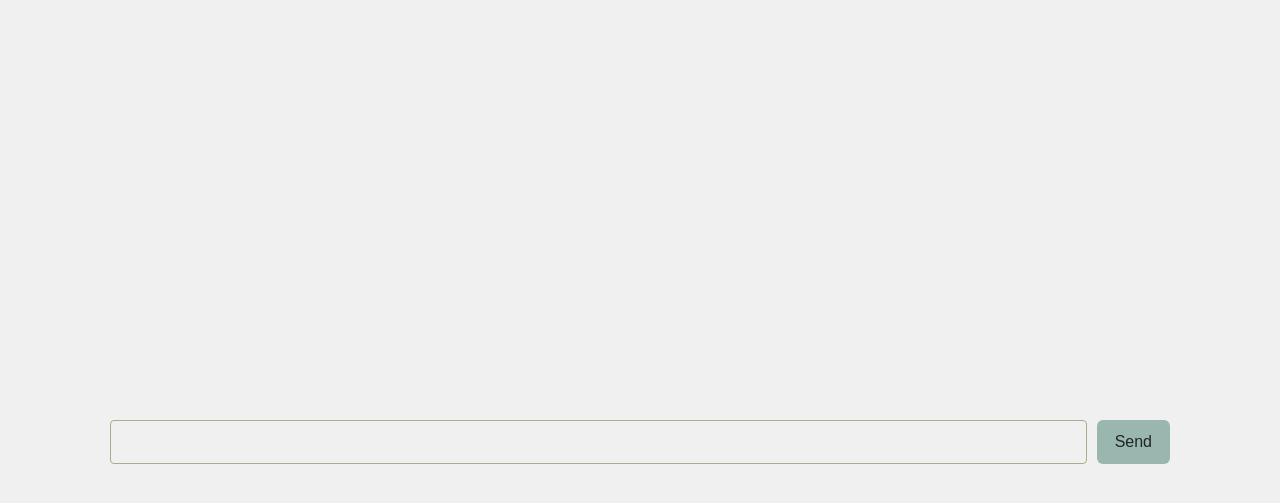
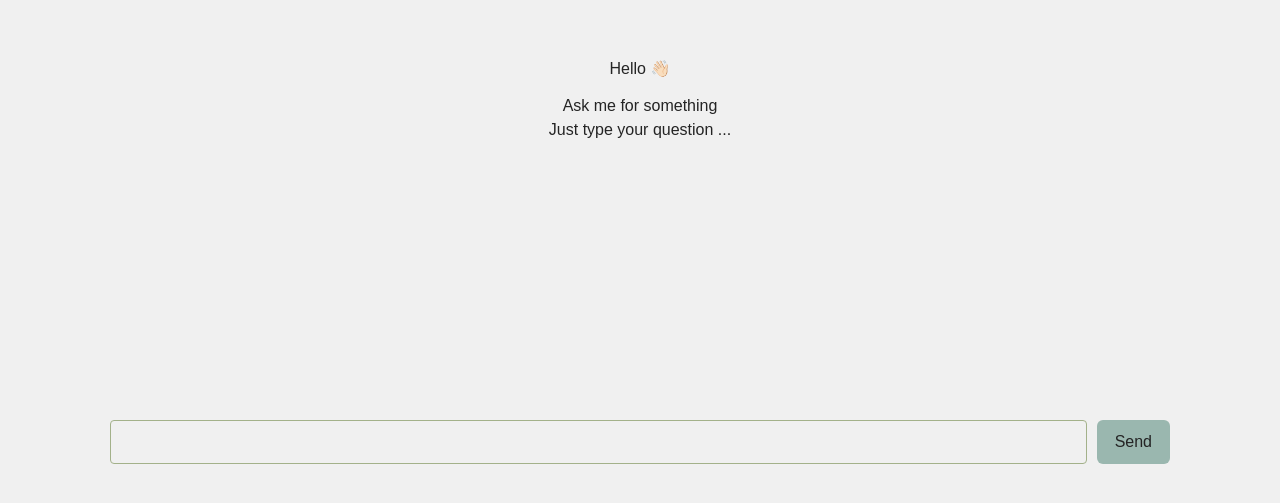
Before and after one commit to veremey/chatter-ai, a React (Vite) app: page / in a window 1280 px wide. Shown: the part 271-774 px from the top of the page. Built offline with nearby package versions, Linux system fonts and the light colour scheme.

Commit message:
added default screen

```diff
--- a/src/App.jsx
+++ b/src/App.jsx
@@ -5,6 +5,7 @@ import { Loader } from "./assets/components/Loader/Loader"
 import { useThemeDetector } from "./assets/hooks/useThemeDetector"
 
 import "./App.scss"
+import { Hello } from "./assets/components/Hello/Hello"
 
 function App() {
 	const [data, setData] = useState()
@@ -26,6 +27,7 @@ function App() {
 	}, [])
 
 	useEffect(() => {
+		console.log(chat, " - data") // TODO: remove
 		if (chat.length > 0) {
 			scrollToElement()
 		}
@@ -63,6 +65,7 @@ function App() {
 
 	return (
 		<div className='chat'>
+			{chat.length < 1 && <Hello />}
 			<div className='chat__messages'>
 				{chat.map((item, index) => (
 					<div
--- a/src/App.scss
+++ b/src/App.scss
@@ -1,4 +1,5 @@
 @import "./assets/styles/reset.css";
+@import "./assets/styles/variables.css";
 
 :root {
 	display: flex;
@@ -19,30 +20,6 @@
 
 	--loader-color-1: #43a9c0;
 	--loader-color-2: #bfd30b;
-}
-
-@media (prefers-color-scheme: dark) {
-	:root {
-		--background-color: #242424;
-		--background-answer-color: #393e41;
-		--text-color: #f0f0f0;
-		--text-hover-color: #393e41;
-		--border-color: #44bba4;
-		--button-background-color: #44bba4;
-		--button-hover-background-color: #e7bb41;
-	}
-}
-
-@media (prefers-color-scheme: light) {
-	:root {
-		--background-color: #f0f0f0;
-		--background-answer-color: #dae6d6;
-		--text-color: #242424;
-		--text-hover-color: #393e41;
-		--border-color: #a3b18a;
-		--button-background-color: #9ab7af;
-		--button-hover-background-color: #fb8500;
-	}
 }
 
 * {
@@ -106,6 +83,7 @@ pre {
 }
 
 .chat {
+	position: relative;
 	display: flex;
 	flex-direction: column;
 
--- /dev/null
+++ b/src/assets/components/Hello/Hello.jsx
@@ -0,0 +1,9 @@
+import styles from "./Hello.module.scss"
+
+export const Hello = () => (
+	<div className={styles.hello}>
+		<h2 className={styles.hello__title}>Hello 👋🏻</h2>
+		<p className={styles.hello__description}>Ask me for something</p>
+		<p className={styles.hello__description}>Just type your question ... </p>
+	</div>
+)
--- /dev/null
+++ b/src/assets/components/Hello/Hello.module.scss
@@ -0,0 +1,18 @@
+@import "../../styles/variables.css";
+
+.hello {
+	position: absolute;
+	top: 50%;
+	left: 50%;
+	transform: translate(-50%, -50%);
+	text-align: center;
+
+	&__title {
+		color: var(--text-color);
+		margin-bottom: 0.8em;
+	}
+
+	&__description {
+		color: var(--text-color);
+	}
+}
--- /dev/null
+++ b/src/assets/styles/variables.css
@@ -0,0 +1,23 @@
+@media (prefers-color-scheme: dark) {
+	:root {
+		--background-color: #242424;
+		--background-answer-color: #393e41;
+		--text-color: #f0f0f0;
+		--text-hover-color: #393e41;
+		--border-color: #44bba4;
+		--button-background-color: #44bba4;
+		--button-hover-background-color: #e7bb41;
+	}
+}
+
+@media (prefers-color-scheme: light) {
+	:root {
+		--background-color: #f0f0f0;
+		--background-answer-color: #dae6d6;
+		--text-color: #242424;
+		--text-hover-color: #393e41;
+		--border-color: #a3b18a;
+		--button-background-color: #9ab7af;
+		--button-hover-background-color: #fb8500;
+	}
+}
```
